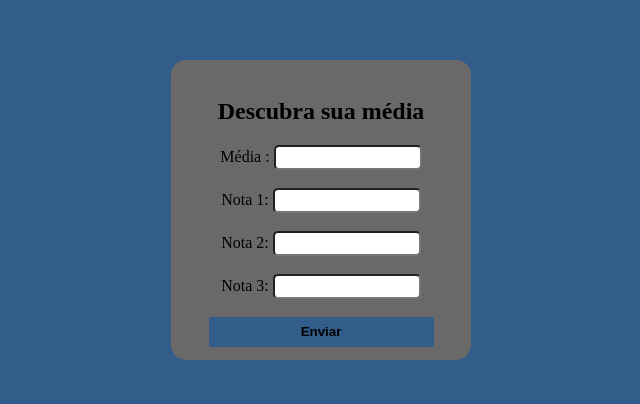
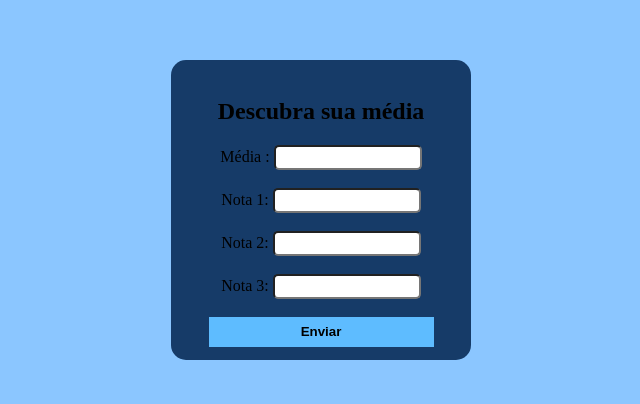
Before and after one commit to AlexSousaVeras/M-dia-escolar, a plain HTML site: page index.html in a window 1280 px wide. Shown: the part 190-594 px from the top of the page, without its empty margins (319-959 px from the left). Drawn offline with Linux system fonts and the light colour scheme.

Commit message:
Update styles.css

```diff
--- a/css/styles.css
+++ b/css/styles.css
@@ -5,7 +5,7 @@ body {
 .container {
     width: 100vw;
     height: 100vh;
-    background: #325d8a;
+    background: #8bc6ff;
     display: flex;
     flex-direction: row;
     justify-content: center;
@@ -15,19 +15,19 @@ body {
 .box {
     width: 300px;
     height: 300px;
-    background: #6a6868;
+    background: #163b68;
     border-radius: 5%;
 }
 
 button {
-    background-color: #325d8a;
+    background-color: #5ebcff;
     height: 30px;
     width: 225px;
     border: none;
 }
 
 button:hover {
-    background: #6a6868;
+    background: #163b68;
     color: #08294c;
     cursor: pointer;
 }
```
